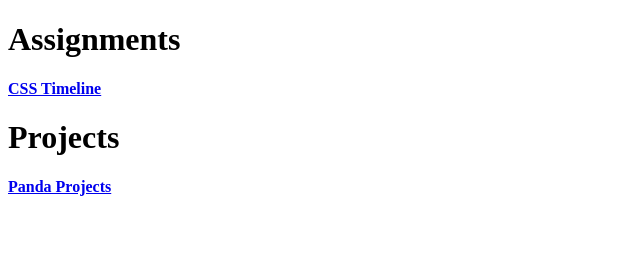
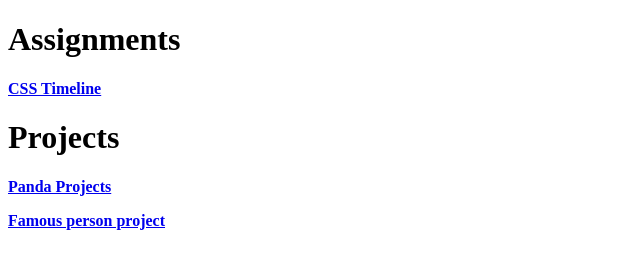
Before and after one commit to ASTAWD/WD1, a plain HTML site: page index.html in a window 1280 px wide. Shown: the whole page, without its empty margins (0-640 px from the left). Drawn offline with Linux system fonts and the light colour scheme.

Commit message:
Update index.html

```diff
--- a/index.html
+++ b/index.html
@@ -10,6 +10,8 @@
    <a href="https://classroom.github.com/assignment-invitations/9aaa1da31be4a0a08dfe43e240e08dc0"> <p><b>CSS Timeline</b></p></a>
      <h1 style="align:center;"> Projects </h1>
    <a href="https://classroom.github.com/assignment-invitations/62bf857fbf665cff114ff331d7bb41b2"> <p> <b> Panda Projects </b> </p> </a>
+    <a href="https://classroom.github.com/assignment-invitations/d2b01be5d98f7412c650cdac393a8b0a"> <p> <b> Famous person project </b> </p> </a>
+
 
 
   </body>
```
